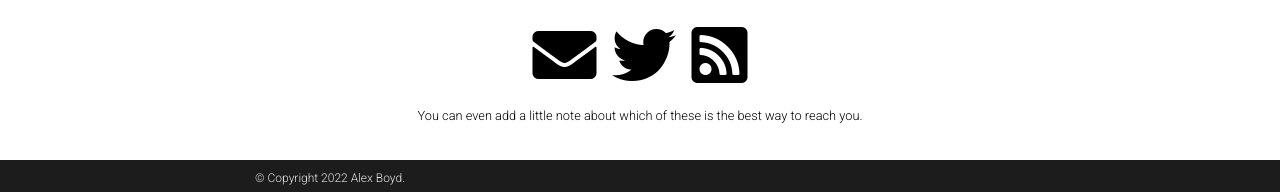
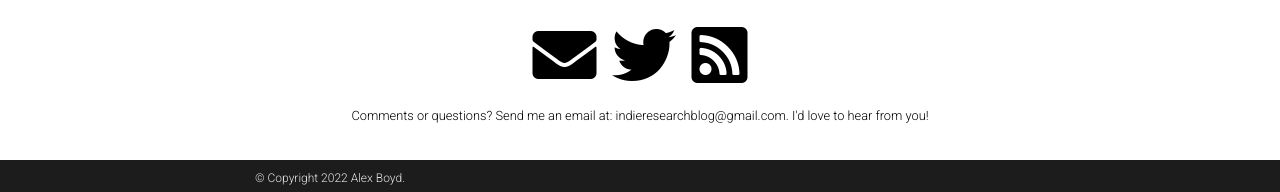
Before and after one commit to indieresearch/indieresearch.github.io, a Jekyll site: the page built from _pages/about.md, in a window 1280 px wide and 986 px high. Shown: the part 791-983 px from the top of the window. Built offline with Jekyll 4.4.1, drawn with Linux system fonts in a browser that asks for light colours; comment, search, counter and statistics services are not loaded; a style sheet for code colours, icons or effects is not loaded.

Commit message:
update contact note

```diff
--- a/_config.yml
+++ b/_config.yml
@@ -97,7 +97,7 @@ facebook_id: # your facebook id
 discord_id: # your discord id (18-digit unique numerical identifier)
 
 contact_note: >
-  You can even add a little note about which of these is the best way to reach you.
+  Comments or questions? Send me an email at: indieresearchblog@gmail.com. I'd love to hear from you!
 
 # -----------------------------------------------------------------------------
 # Analytics and search engine verification
```
